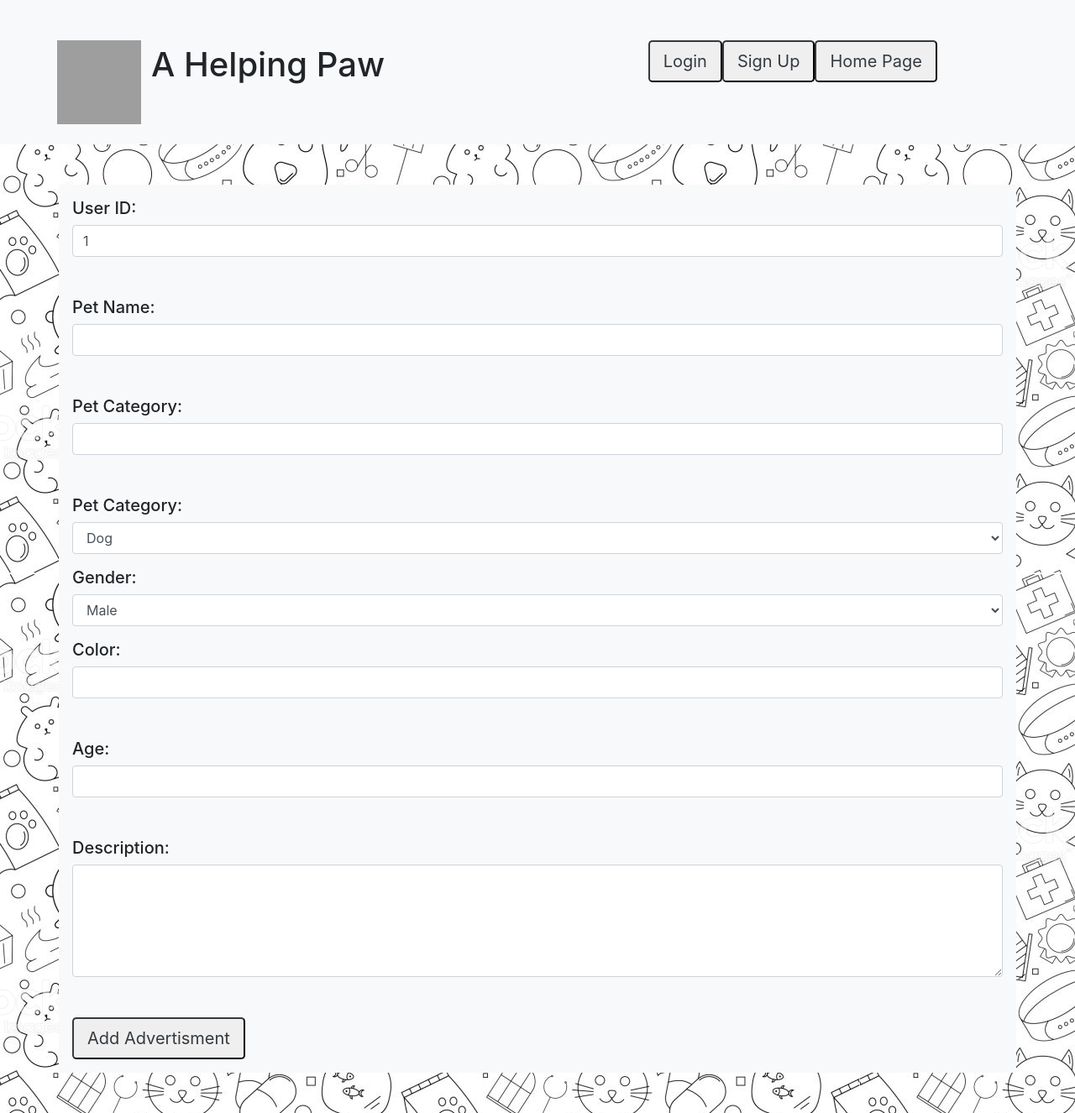
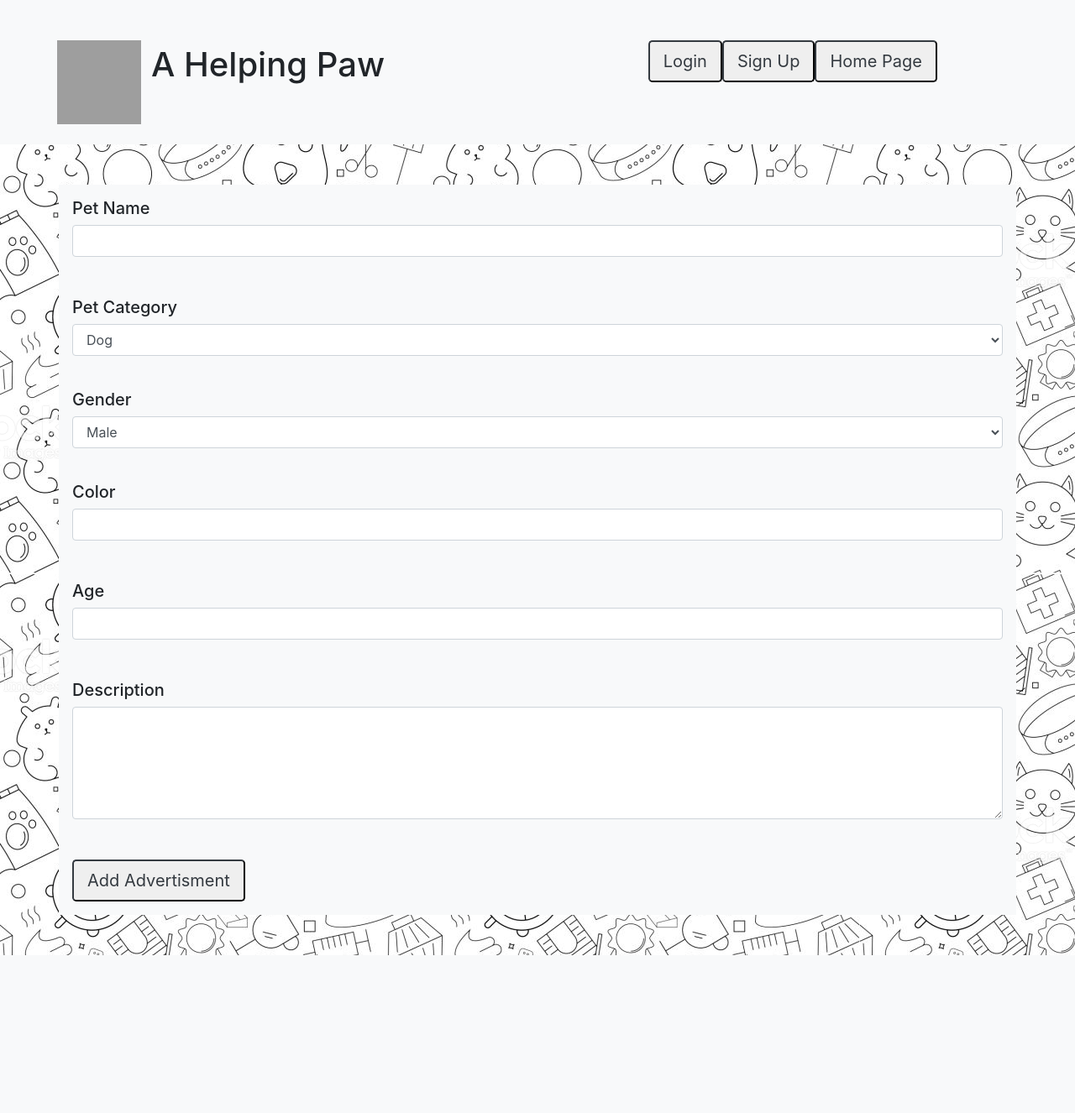
Before and after one commit to Jasonngyt/A-Helping-Paw, a Flask app: page /add_adv/1 in a window 1280 px wide. Shown: the whole page at 84% size. After the commit the page ends 1138 px from the top, so only its background shows below. Run offline with Flask 2, Linux system fonts and the light colour scheme; some libraries are stand-ins or nearby versions; grey boxes are pictures that could not be loaded.

Commit message:
hide user id and adv id

```diff
--- a/templates/add_adv.html
+++ b/templates/add_adv.html
@@ -47,17 +47,13 @@
         <div class="container bg-light p-3 mt-5 mb-5">
         <!--Form for user to add in new Advertisment-->
         <form action="{{ url_for('insert_adv') }}" method="POST">
-                <label>User ID: </label><br>
-                <input id="userID" name="userID" type="text" value={{user_id}} class="form-control"><br><br>
+                <input id="userID" name="userID" type="text" value={{user_id}} class="form-control d-none">
 
-                <label>Pet Name: </label><br>
+                <label>Pet Name </label><br>
                 <input id="petName" name="petName" type="text" class="form-control" required><br><br>
 
-                <label>Pet Category: </label><br>
-                <input id="petCat" name="petCat" type="text" class="form-control" required><br><br>
-
                 <div class="form-group">
-                  <label for="petCat">Pet Category: </label>
+                  <label for="petCat">Pet Category </label>
                   <select class="form-control" id="petCat" name="petCat">
                     <option value="dog">Dog</option>
                     <option value="cat">Cat</option>
@@ -66,21 +62,21 @@
                     <option value="rabbit">Rabbit</option>
                     <option value="fish">Fish</option>
                   </select>
-                </div>
+                </div><br>
 
                 <div class="form-group">
-                  <label for="gender">Gender: </label>
+                  <label for="gender">Gender </label>
                   <select class="form-control" id="gender" name="gender">
                     <option value="Male">Male</option>
                     <option value="Female">Female</option>
                   </select>
-                </div>
+                </div><br>
 
-                <label>Color: </label><br>
+                <label>Color </label><br>
                 <input id="color" name="color" type="text" required class="form-control"><br><br>
-                <label>Age: </label><br>
+                <label>Age </label><br>
                 <input id="age" name="age" type="text" required class="form-control"><br><br>
-                <label>Description: </label><br>
+                <label>Description </label><br>
                 <textarea id="description" name="description" type="text" class="form-control" rows="5" required></textarea><br><br>
 
                 <!--<label>Upload Photo</label>-->
```
